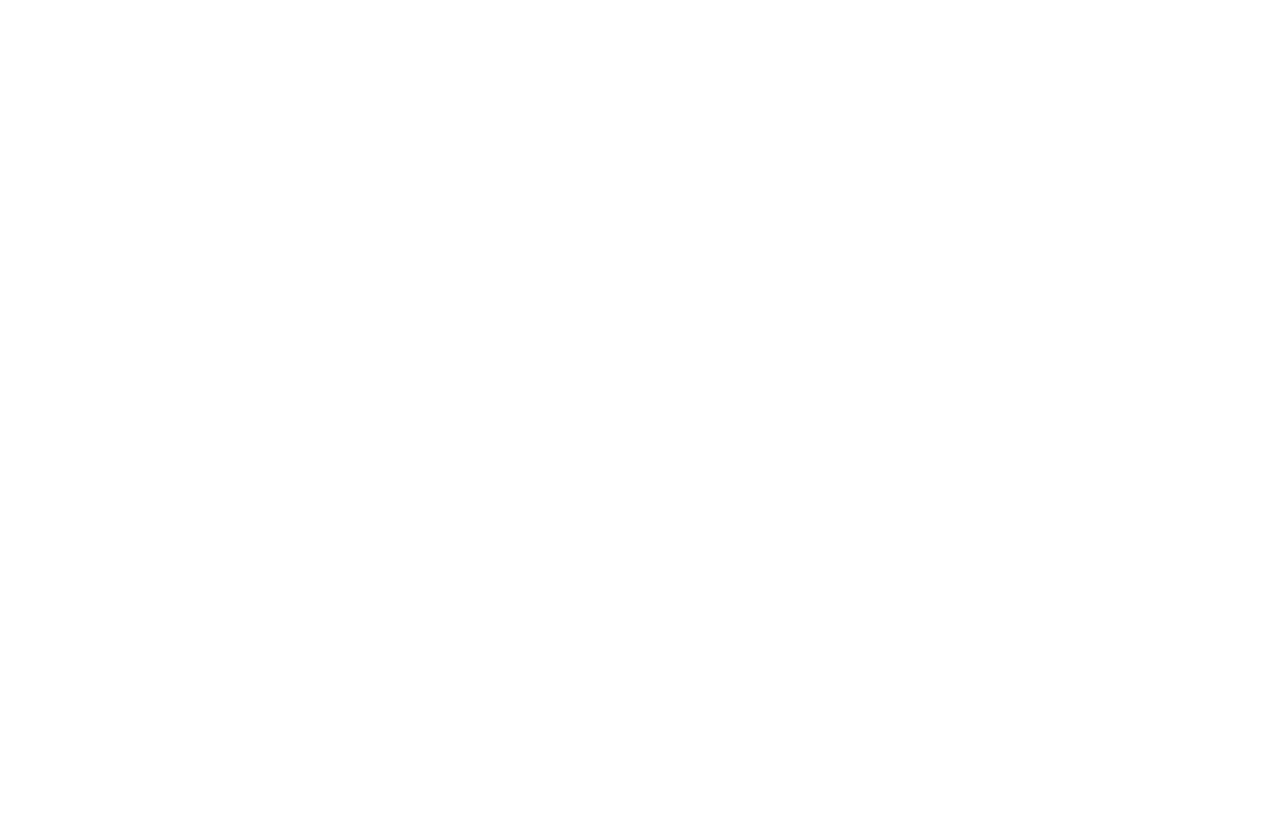
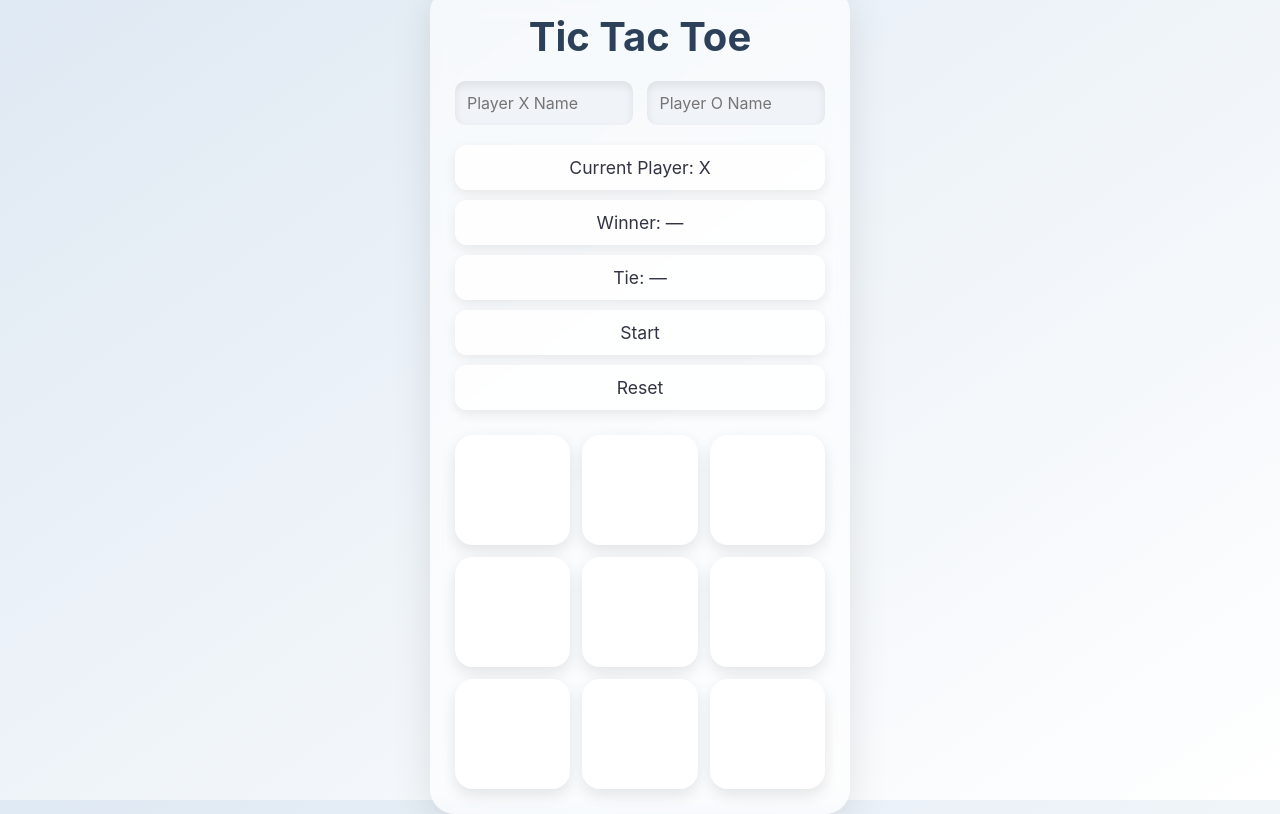
Before and after one commit to Chrono-QuasarDev/tic-tac-toe, a plain HTML site: page index.html in a window 1280 px wide. Drawn offline with Linux system fonts and the light colour scheme.

Commit message:
Brittney

```diff
--- a/index.html
+++ b/index.html
@@ -3,10 +3,44 @@
 <head>
   <meta charset="UTF-8">
   <meta name="viewport" content="width=device-width, initial-scale=1.0">
+  <link rel="preconnect" href="https://fonts.googleapis.com">
+  <link rel="preconnect" href="https://fonts.gstatic.com" crossorigin>
+  <link href="https://fonts.googleapis.com/css2?family=Nunito:ital,wght@0,200..1000;1,200..1000&display=swap" rel="stylesheet">
   <link rel="stylesheet" href="style.css">
   <title>Tic-Tac-Toe</title>
 </head>
 <body>
+  <div class="game-container">
+
+    <h1 class="title">Tic Tac Toe</h1>
+
+    <div class="inputs">
+      <input type="text" id="playerX" placeholder="Player X Name">
+      <input type="text" id="playerO" placeholder="Player O Name">
+    </div>
+
+    <div class="status-panel">
+      <div class="status" id="current-player">Current Player: X</div>
+      <div class="status" id="winner">Winner: —</div>
+      <div class="status" id="tie">Tie: —</div>
+      <div class="status" id="start">Start</div>
+      <div class="status" id="reset">Reset                           </div>
+    </div>
+
+    <div class="board">
+      <div class="cell"></div>
+      <div class="cell"></div>
+      <div class="cell"></div>
+
+      <div class="cell"></div>
+      <div class="cell"></div>
+      <div class="cell"></div>
+
+      <div class="cell"></div>
+      <div class="cell"></div>
+      <div class="cell"></div>
+    </div>
+  </div>
   <script src="script.js"></script>
 </body>
 </html>
--- a/script.js
+++ b/script.js
@@ -1,3 +1,9 @@
+const cells = document.querySelectorAll('.cell');
+const startButton = document.('')
+
+
+
+
 const gameBoard = (function() {
   let board = Array(9).fill(null);
 
--- a/style.css
+++ b/style.css
@@ -0,0 +1,100 @@
+* {
+  margin: 0;
+  padding: 0;
+  box-sizing: border-box;
+  font-family: "Inter", sans-serif;
+}
+
+body {
+  height: 100vh;
+  display: flex;
+  justify-content: center;
+  align-items: center;
+  background: linear-gradient(145deg, #dfe9f3, #ffffff);
+}
+
+.game-container {
+  width: 420px;
+  padding: 25px;
+  border-radius: 25px;
+  background: rgba(255,255,255,0.65);
+  box-shadow: 0 10px 40px rgba(0,0,0,0.1);
+  backdrop-filter: blur(10px);
+  text-align: center;
+}
+
+.title {
+  font-size: 2.5rem;
+  color: #2d4059;
+  margin-bottom: 20px;
+  font-weight: 700;
+}
+
+/* Player Input Fields */
+.inputs {
+  display: flex;
+  justify-content: space-between;
+  margin-bottom: 20px;
+}
+
+.inputs input {
+  width: 48%;
+  padding: 12px;
+  border-radius: 10px;
+  border: none;
+  background: #f0f4f8;
+  font-size: 1rem;
+  outline: none;
+  box-shadow: inset 0 4px 10px rgba(0,0,0,0.08);
+  transition: .2s ease;
+}
+
+.inputs input:focus {
+  background: white;
+  box-shadow: 0 0 8px rgba(66,135,245,0.5);
+}
+
+/* Status Panel */
+.status-panel {
+  display: flex;
+  flex-direction: column;
+  gap: 10px;
+  margin-bottom: 25px;
+}
+
+.status {
+  background: rgba(255,255,255,0.8);
+  padding: 12px;
+  font-size: 1.1rem;
+  color: #334;
+  border-radius: 12px;
+  box-shadow: 0 4px 12px rgba(0,0,0,0.08);
+}
+
+/* Board Layout */
+.board {
+  width: 100%;
+  display: grid;
+  grid-template-columns: repeat(3, 1fr);
+  gap: 12px;
+}
+
+.cell {
+  height: 110px;
+  background: white;
+  border-radius: 18px;
+  display: flex;
+  justify-content: center;
+  align-items: center;
+  font-size: 3rem;
+  font-weight: 700;
+  color: #2d8cf0;
+  cursor: pointer;
+
+  box-shadow: 0 6px 15px rgba(0,0,0,0.1);
+  transition: .25s ease;
+}
+
+.cell:hover {
+  scale: 1.1;
+}
```
Also changed, not shown: test.html (added, +13 -0 lines), test.css (added).
